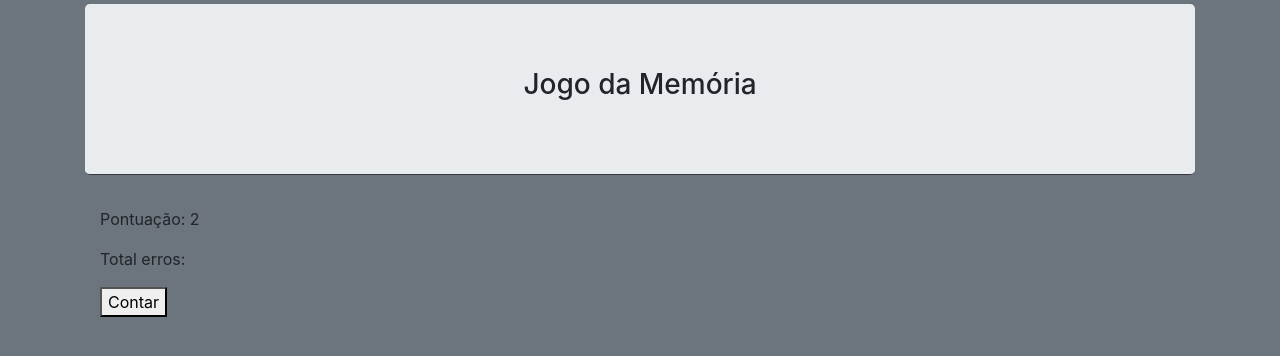
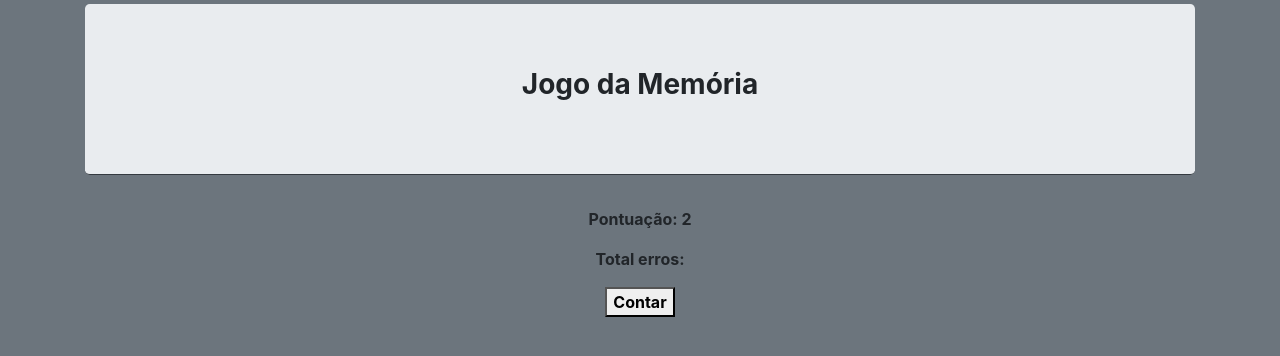
Before and after one commit to LBorgess/ProgramacaoWebIII, a PHP site: page / in a window 1280 px wide. Shown: the top 356 px of the page. Run offline with PHP 8.4, Linux system fonts and the light colour scheme; data that the repository does not hold is empty.

Commit message:
Title Bold

```diff
--- a/05/Memoria/index.php
+++ b/05/Memoria/index.php
@@ -10,7 +10,7 @@ $jogo->setPontuacao(2);
 
 <div class="container">
     <div class="jumbotron border-bottom border-dark mt-1">
-        <h3 class="text-center">Jogo da Memória</h3>
+        <h3 class="text-center font-weight-bold shadow-lg">Jogo da Memória</h3>
     </div>
 
     <!-- Local de exibixão das cartas -->
@@ -25,11 +25,11 @@ $jogo->setPontuacao(2);
 
     </div>
 
-    <div class="container">
-        <p>Pontuação: <?= $jogo->getPontuacao() ?></p>
-        <p>Total erros: <?= $jogo->getQtdErros() ?></p>
+    <div class="container text-center">
+        <p class="font-weight-bold">Pontuação: <?= $jogo->getPontuacao() ?></p>
+        <p class="font-weight-bold">Total erros: <?= $jogo->getQtdErros() ?></p>
         <form action="index.php" method="post">
-            <button type="submit" name="erro" value="" id="erro">Contar</button>
+            <button class="font-weight-bold shadow-lg" type="submit" name="erro" value="" id="erro">Contar</button>
         </form>
     </div>
 
```
